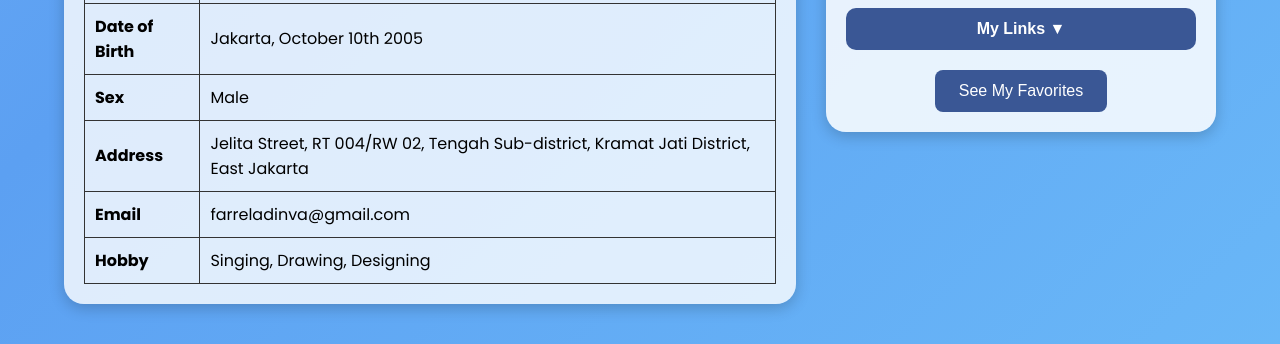
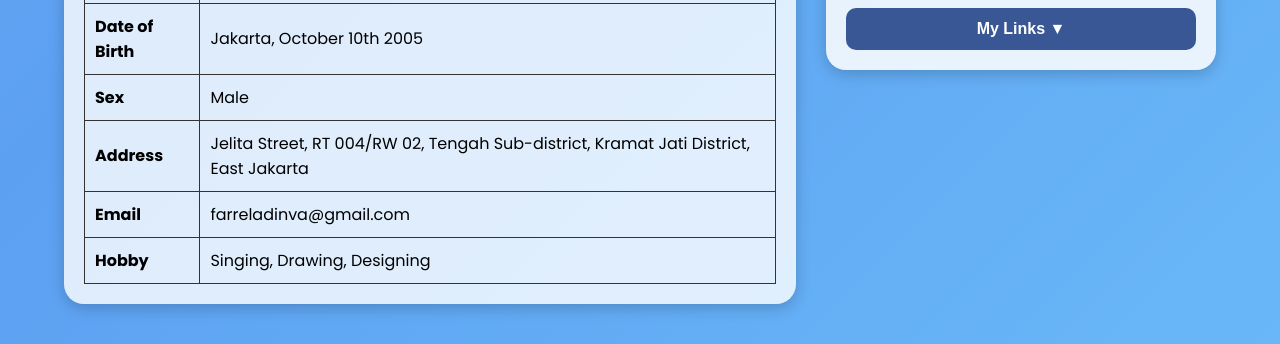
Before and after one commit to farreladinva-code/biodata-farrel, a plain HTML site: page index.html in a window 1280 px wide. Shown: the part 1014-1358 px from the top of the page. Drawn offline with Linux system fonts and the light colour scheme.

Commit message:
index.html

```diff
--- a/index.html
+++ b/index.html
@@ -469,12 +469,6 @@
     </div>
   </div>
 
-      <!--Tombol ke halaman favorit -->
-      <button class="fav-btn" onclick="showFavorites()">See My Favorites</button>
-    </div>
-  </div>
-
-  <!--Halaman Favorites (disembunyikan awalnya) -->
   <div class="favorites-page" id="favorites-page" style="display: none;">
     <h2>Favorite Movie</h2>
     <ul>
@@ -505,7 +499,6 @@
     <button class="back-btn" onclick="goBack()">Back</button>
   </div>
 
-    <!-- Popup CV -->
     <div id="cv-overlay" class="cv-overlay" onclick="closeCV(event)">
       <div class="cv-container">
         <img src="CV-Farrel.png" alt="CV Farrel" class="cv-image">
@@ -534,7 +527,7 @@
           overlay.style.display = "none";
         }
       }
-      // Dropdown toggle
+
 document.querySelector(".dropdown-btn").addEventListener("click", function() {
   document.querySelector(".dropdown").classList.toggle("show");
 });
```
